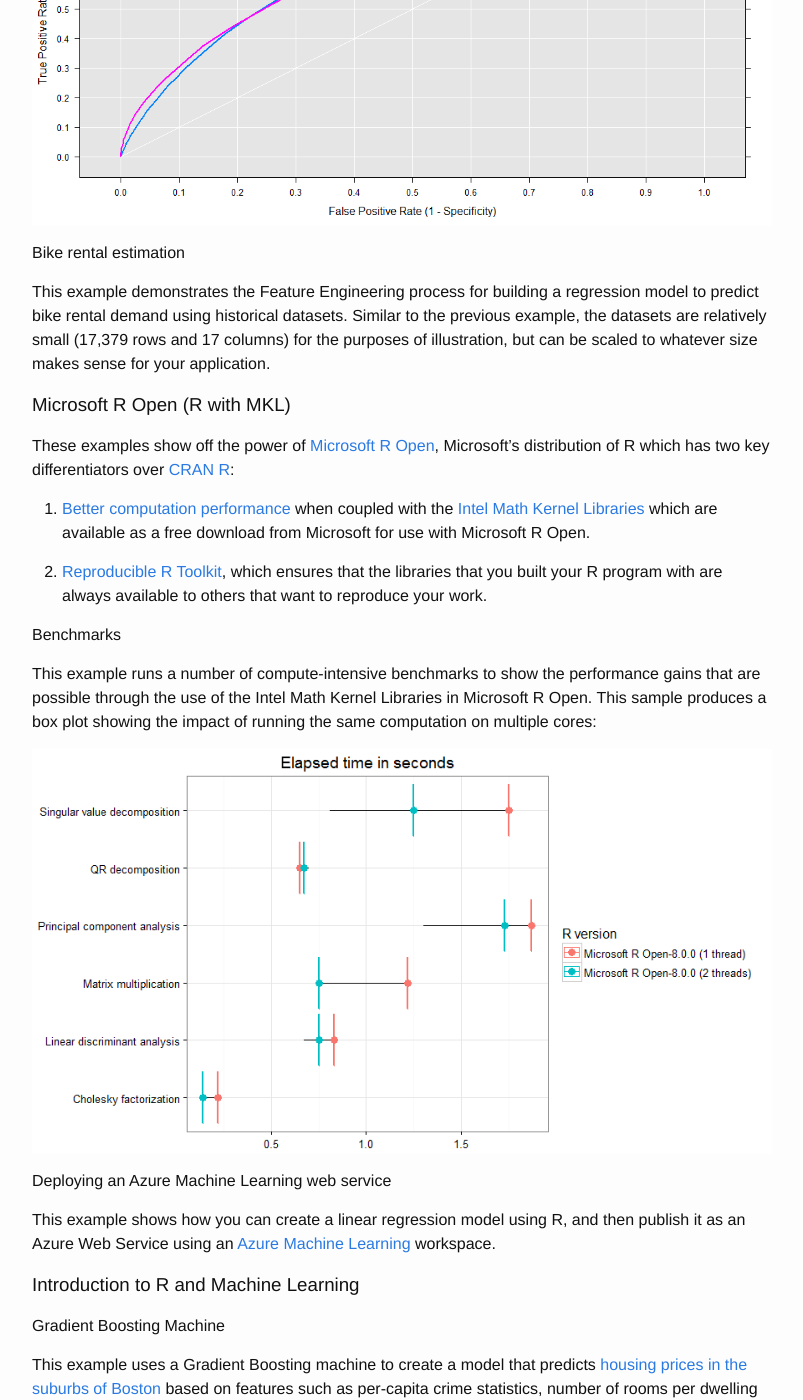
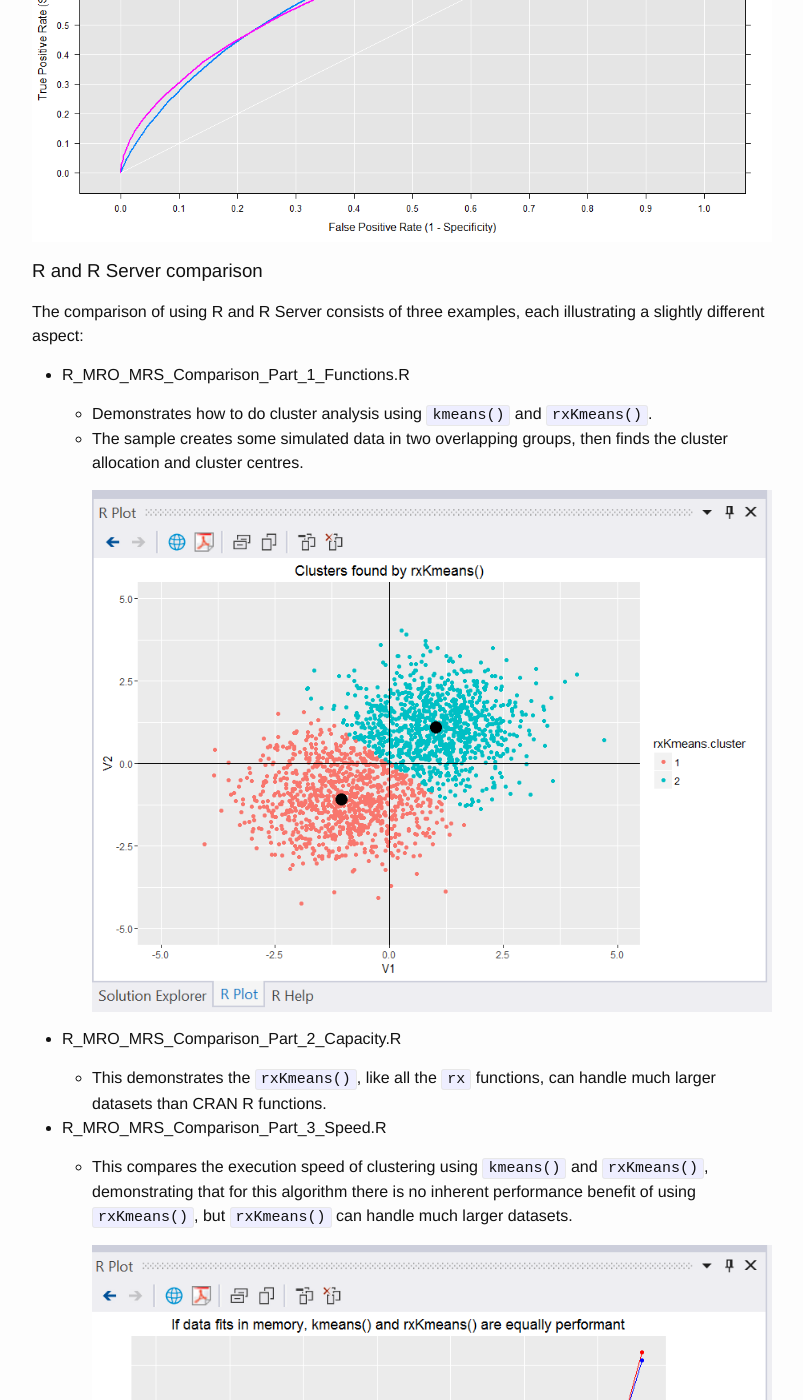
Before and after one commit to microsoft/RTVS-docs, a Jekyll site: the page built from samples.md, in a window 1280 px wide and 1400 px high, scrolled down 2104 px. Shown: the whole window, without its empty margins (238-1041 px from the left). Built offline with Jekyll 4.4.1, drawn with Linux system fonts in a browser that asks for light colours.

Commit message:
Added text and images for the R and R Server comparison functions.

```diff
--- a/samples.md
+++ b/samples.md
@@ -34,13 +34,13 @@ In the zip archive, there are a number of examples, grouped into different categ
 
 In the sections that follow, you'll find detailed abstracts for each example.
 
-### Microsoft R Server
+## Microsoft R Server
 
 These examples show off the power of [Microsoft R
 Server](https://www.microsoft.com/en-us/server-cloud/products/r-server/), which
 lets you work with datasets that are too large to fit in memory.
 
-#### rxGLM() benchmark
+### rxGLM() benchmark
 
 This example demonstrates the differences between CRAN R and R server.
 Specifically, it shows how the difference in performance between rxGlm() and
@@ -50,7 +50,7 @@ that is potentially much larger than available RAM.
 ![rxGlm benchmark](./media/samples/Introduction_to_R_Server/rxGLM_benchmark.png)
 
 
-#### Flight delay prediction
+### Flight delay prediction
 
 This example uses historical on-time performance and weather data to predict
 whether the arrival of a scheduled passenger flight will be delayed by more than
@@ -60,8 +60,30 @@ you can scale those datasets to whatever size makes sense for your application.
 
 ![Flight delay ROC curve](./media/samples/Introduction_to_R_Server/MRS_flight_delays_RocCurve.png)
 
+### R and R Server comparison
 
-#### Bike rental estimation
+The comparison of using R and R Server consists of three examples, each illustrating a slightly different aspect:
+
+* R_MRO_MRS_Comparison_Part_1_Functions.R
+
+  - Demonstrates how to do cluster analysis using `kmeans()` and `rxKmeans()`.
+  - The sample creates some simulated data in two overlapping groups, then finds the cluster allocation and cluster centres.
+
+    ![Cluster allocation](./media/samples/Introduction_to_R_Server/Comparison_of_functions_clustering.png)
+
+* R_MRO_MRS_Comparison_Part_2_Capacity.R
+
+  - This demonstrates the `rxKmeans()`, like all the `rx` functions, can handle much larger datasets than CRAN R functions.
+
+* R_MRO_MRS_Comparison_Part_3_Speed.R
+
+  - This compares the execution speed of clustering using `kmeans()` and `rxKmeans()`, demonstrating that for this algorithm there is no inherent performance benefit of using `rxKmeans()`, but `rxKmeans()` can handle much larger datasets.
+
+    ![Cluster allocation](./media/samples/Introduction_to_R_Server/Comparison_of_functions_clustering_speed.png)
+
+
+
+### Bike rental estimation
 
 This example demonstrates the Feature Engineering process for building a
 regression model to predict bike rental demand using historical datasets.
@@ -69,7 +91,7 @@ Similar to the previous example, the datasets are relatively small (17,379 rows
 and 17 columns) for the purposes of illustration, but can be scaled to whatever
 size makes sense for your application.
 
-### Microsoft R Open (R with MKL)
+## Microsoft R Open (R with MKL)
 
 These examples show off the power of [Microsoft R
 Open](https://mran.revolutionanalytics.com/open/), Microsoft's distribution of R
@@ -86,7 +108,7 @@ which has two key differentiators over [CRAN R](https://cran.r-project.org/):
    ensures that the libraries that you built your R program with are always
    available to others that want to reproduce your work.
 
-#### Benchmarks
+### Benchmarks
 
 This example runs a number of compute-intensive benchmarks to show the
 performance gains that are possible through the use of the Intel Math Kernel
@@ -95,16 +117,16 @@ impact of running the same computation on multiple cores:
 
 ![](./media/sample_mro_benchmark_plot.png)
 
-#### Deploying an Azure Machine Learning web service
+### Deploying an Azure Machine Learning web service
 
 This example shows how you can create a linear regression model using R, and
 then publish it as an Azure Web Service using an [Azure Machine
 Learning](https://azure.microsoft.com/en-us/services/machine-learning/)
 workspace.
 
-### Introduction to R and Machine Learning
+## Introduction to R and Machine Learning
 
-#### Gradient Boosting Machine
+### Gradient Boosting Machine
 
 This example uses a Gradient Boosting machine to create a model that predicts
 [housing prices in the suburbs of
@@ -120,7 +142,7 @@ of each one on the model:
 
 ![](./media/sample_gradient_boosting_machine_plot.png)
 
-### Introduction to R
+## Introduction to R
 
 If you are new to R, this set of examples is a great introduction to the
 language and its packages.
```
Also changed, not shown: media/samples/Introduction_to_R_Server/Comparison_of_functions_clustering.PNG (added), media/samples/Introduction_to_R_Server/Comparison_of_functions_clustering_speed.PNG (added).
